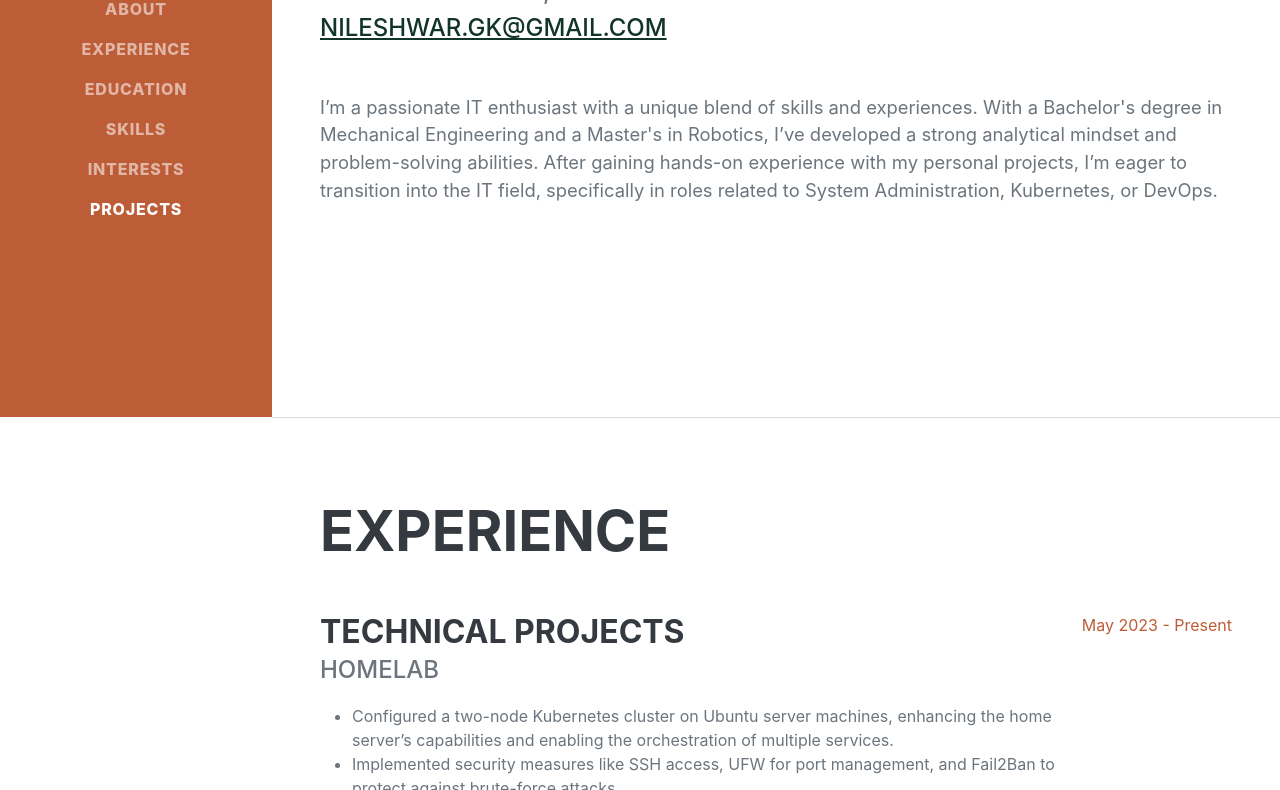
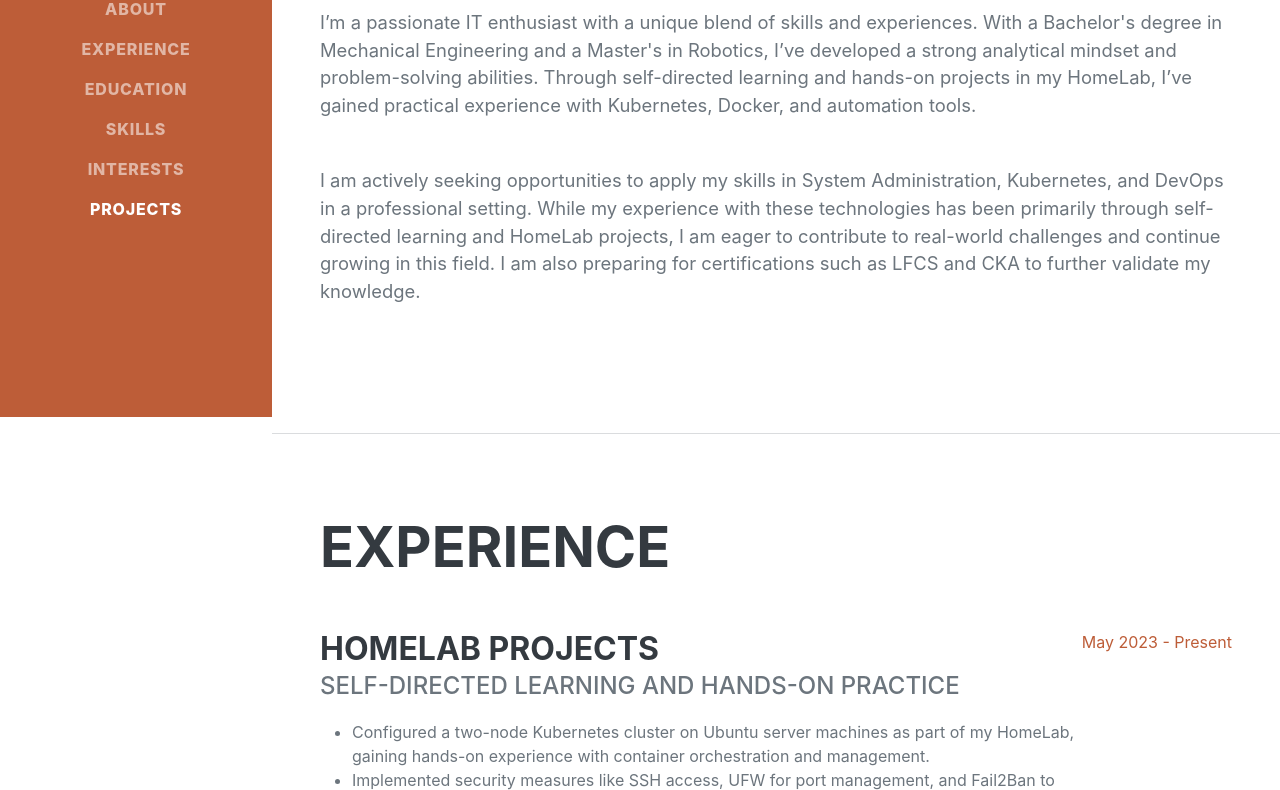
Before and after one commit to nileshwar-ganesh/personal-website, a plain HTML site: page index.html in a window 1280 px wide. Shown: the part 383-1173 px from the top of the page. Drawn offline with nearby package versions, Linux system fonts and the light colour scheme; a web font is replaced by a local one.

Commit message:
update: rephrasing of about me section

```diff
--- a/index.html
+++ b/index.html
@@ -47,9 +47,8 @@
                         44225 Dortmund, Germany · +49 176 45 67 35 19 ·
                         <a href="mailto:nileshwar.gk@gmail.com">nileshwar.gk@gmail.com</a>
                     </div>
-                    <p class="lead mb-5">I’m a passionate IT enthusiast with a unique blend of skills and experiences. With a Bachelor's degree in Mechanical Engineering and a Master's in Robotics, I’ve developed a strong analytical mindset and problem-solving abilities.
-
-                        After gaining hands-on experience with my personal projects, I’m eager to transition into the IT field, specifically in roles related to System Administration, Kubernetes, or DevOps.</p>
+                    <p class="lead mb-5">I’m a passionate IT enthusiast with a unique blend of skills and experiences. With a Bachelor's degree in Mechanical Engineering and a Master's in Robotics, I’ve developed a strong analytical mindset and problem-solving abilities. Through self-directed learning and hands-on projects in my HomeLab, I’ve gained practical experience with Kubernetes, Docker, and automation tools.</p>
+                    <p class="lead mb-5">I am actively seeking opportunities to apply my skills in System Administration, Kubernetes, and DevOps in a professional setting. While my experience with these technologies has been primarily through self-directed learning and HomeLab projects, I am eager to contribute to real-world challenges and continue growing in this field. I am also preparing for certifications such as LFCS and CKA to further validate my knowledge.</p>
                     <div class="social-icons">
                         <!-- <a class="social-icon" href="#!"><i class="fab fa-linkedin-in"></i></a>
                         <a class="social-icon" href="#!"><i class="fab fa-github"></i></a>
@@ -64,11 +63,11 @@
                     <h2 class="mb-5">Experience</h2>
                     <div class="d-flex flex-column flex-md-row justify-content-between mb-5">
                         <div class="flex-grow-1">
-                            <h3 class="mb-0">Technical Projects</h3>
-                            <div class="subheading mb-3">HomeLab</div>
+                            <h3 class="mb-0">HomeLab Projects</h3>
+                            <div class="subheading mb-3">Self-Directed Learning and Hands-On Practice</div>
                             <p>
                                 <ul>
-                                    <li>Configured a two-node Kubernetes cluster on Ubuntu server machines, enhancing the home server’s capabilities and enabling the orchestration of multiple services.</li>
+                                    <li>Configured a two-node Kubernetes cluster on Ubuntu server machines as part of my HomeLab, gaining hands-on experience with container orchestration and management.</li>
                                     <li>Implemented security measures like SSH access, UFW for port management, and Fail2Ban to protect against brute-force attacks.</li>
                                     <li>Deployed and managed user-facing applications, including cloud storage solutions and media streaming platforms, ensuring availability and seamless access for end users.</li>
                                     <li>Facilitated secure external access by deploying Tailscale sidecar containers on Kubernetes pods, enabling seamless and encrypted connections from outside the home network.</li>
@@ -202,7 +201,7 @@
                         <tr>
                             <td>Online Courses</td>
                             <td>:</td>
-                            <td class="field-value">LFCS, CKA, CKAD (Kodekloud)</td>
+                            <td class="field-value">Completed coursework for LFCS, CKA, and CKAD (via Kodekloud). Preparing for certification exams.</td>
                         </tr>
                         <tr>
                             <td> Spoken Languages</td>
```
